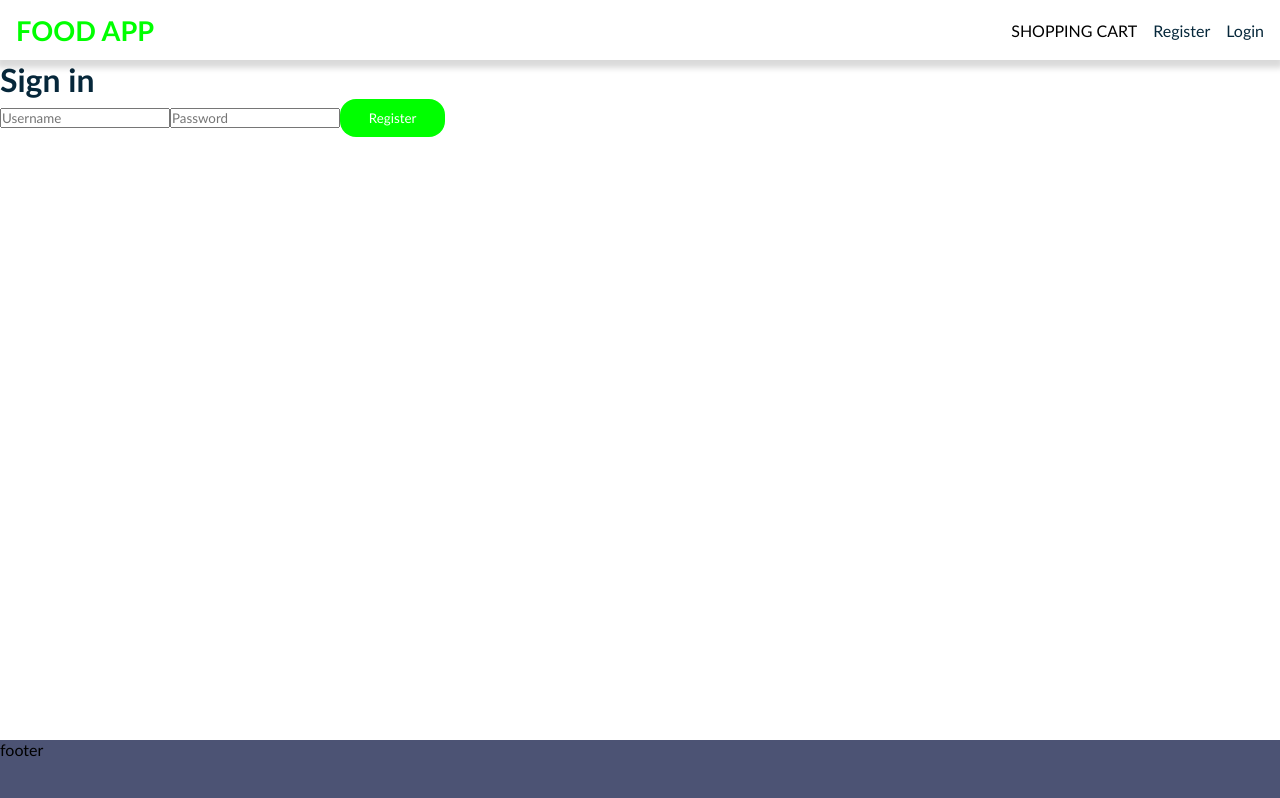
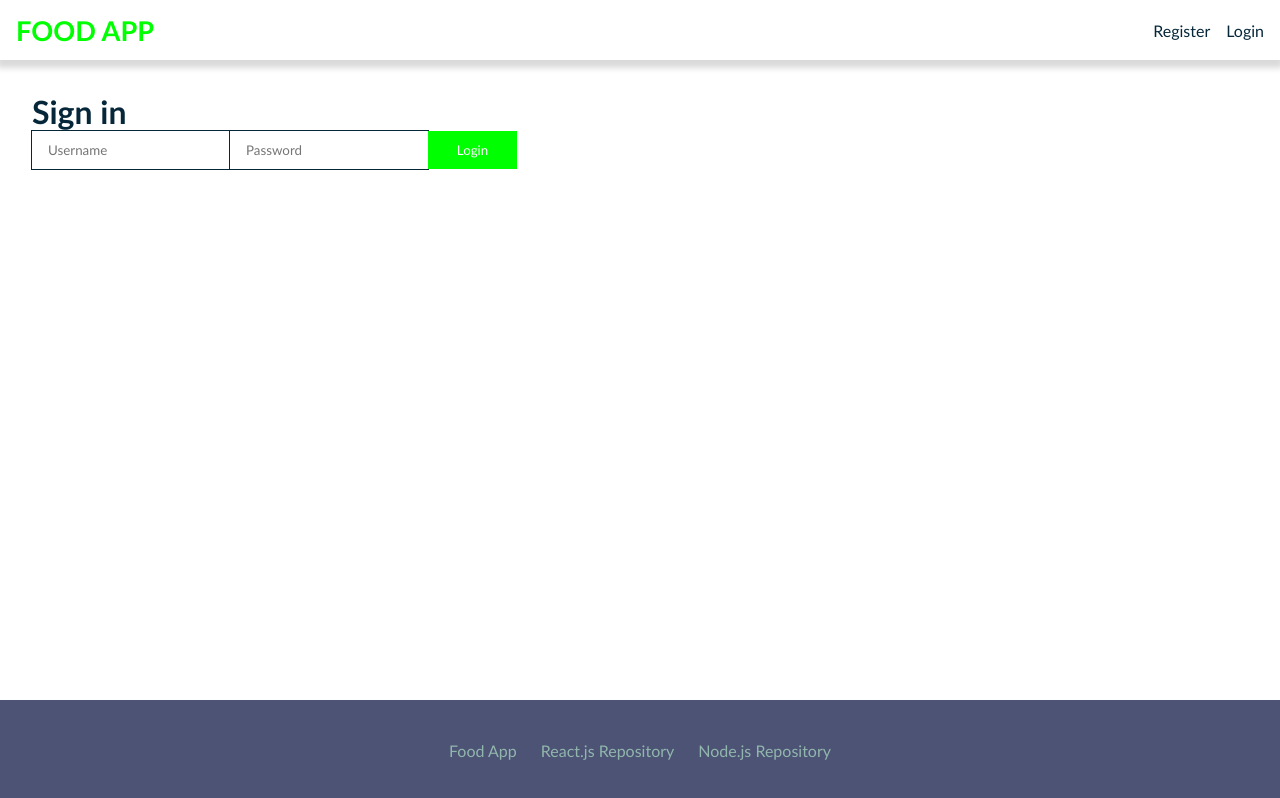
Before and after one commit to nashie1004/NextJsTsReact, a Next.js app: page /login in a window 1280 px wide. Built offline with nearby package versions, Linux system fonts and the light colour scheme.

Commit message:
adding more functionality

```diff
--- a/app/app.scss
+++ b/app/app.scss
@@ -3,6 +3,8 @@ $limegreen: lime;
 $blackish: rgb(6, 39, 58);
 $white: white;
 $grayish: rgb(76, 83, 116);
+$lightblue: rgb(80, 126, 173);
+$grayFont: rgb(145, 182, 173);
 
 *{
   padding: 0;
@@ -14,7 +16,7 @@ $grayish: rgb(76, 83, 116);
 body{
   min-height: 100vh;
   display: grid;
-  grid-template-rows: 60px 1fr 60px;
+  grid-template-rows: 60px 1fr 100px;
 
   next-route-announcer{
     display: none;
@@ -30,8 +32,17 @@ body{
     border: none;
     padding: .7rem 1.8rem;
     color: $white;
-    border-radius: 1rem;
     background: $limegreen;
+  }
+
+  input{
+    outline: 1px solid $blackish;
+    border: none;
+    padding: .7rem 1.0rem;
+
+    &:focus{
+      outline: 2px solid $lightblue;
+    }
   }
 }
 
@@ -53,7 +64,26 @@ header{
   }
 }
 main{
+  padding: 2rem;
+
+  img{
+    border-radius: 1rem;
+    object-fit: cover;
+    // width: 600px;
+    width: 40%;
+    aspect-ratio: 16 / 9;
+    box-shadow: 0px 0px 15px 9px rgba(0, 0,0,0.25);
+  }
 }
 footer{
   background: $grayish;
+  display: flex;
+  align-items: center;
+  justify-content: center;
+  flex-wrap: wrap;
+  gap: 1.5rem;
+
+  p, a{
+    color: $grayFont;
+  }
 }
--- a/app/context.tsx
+++ b/app/context.tsx
@@ -1,14 +1,15 @@
 'use client'
-import { createContext } from "react"
+import { createContext, useState } from "react"
 
-export const Data = createContext({hi: 'hi'});
+export const Data = createContext({});
 
 export default function Context({children}: any) {
-    const value = {hi: 'hi'};
+  const [loggedIn, setLoggedIn] = useState<boolean>(false)
+  const value = {loggedIn, setLoggedIn};
 
   return (
     <Data.Provider value={value}>
-        {children}
+      {children}
     </Data.Provider>
   )
 }
--- a/app/login/page.tsx
+++ b/app/login/page.tsx
@@ -8,7 +8,7 @@ export default function page() {
       <h1>Sign in</h1>
       <input type="text" placeholder='Username' />
       <input type="text" placeholder='Password' />
-      <button>Register</button>
+      <button>Login</button>
     </main>
     <Footer />
   </>
--- a/app/page.tsx
+++ b/app/page.tsx
@@ -3,6 +3,7 @@ import { useContext } from "react"
 import { Data } from "./context"
 import Header from "@/components/Header"
 import Footer from "@/components/Footer"
+import Image from "next/image"
 
 const APP_ID: string = 'a97ace78'
 const APP_KEY: string = '863bd860c767c75ee638af0ae2cc518c'
@@ -17,6 +18,8 @@ return <>
     <Header />
     <main>
       <h1>Lorem ipsum dolor sit amet.</h1>
+      <img src="https://picsum.photos/id/237/800/800"
+      alt="pic" />
     </main>
     <Footer />
   </>
--- a/app/register/page.tsx
+++ b/app/register/page.tsx
@@ -1,7 +1,12 @@
+'use client'
 import Header from '@/components/Header'
 import Footer from '@/components/Footer'
+import { Data } from '../context'
+import { useContext } from 'react'
 
 export default function page() {
+  const {loggedIn, setLoggedIn} = useContext(Data)
+
   return <>
     <Header />
     <main>
--- a/components/Footer.tsx
+++ b/components/Footer.tsx
@@ -1,5 +1,9 @@
+import Link from "next/link"
+
 export default function Footer() {
   return <footer>
-    footer
+    <p>Food App</p>
+    <Link href='/'>React.js Repository</Link>
+    <Link href='/'>Node.js Repository</Link>
   </footer>
 }
--- a/components/Header.tsx
+++ b/components/Header.tsx
@@ -1,10 +1,22 @@
+'use client'
 import Link from "next/link"
+import { Data } from "@/app/context"
+import { useContext } from "react"
 
 export default function Header() {
+  const {loggedIn, setLoggedIn} = useContext(Data);
+
   return <header>
     <Link href='/' className="logo">FOOD APP</Link>
-    <p>SHOPPING CART</p>
-    <Link href='/register'>Register</Link>
-    <Link href='/login'>Login</Link>
+    {
+      !loggedIn ? <>
+        <Link href='/register'>Register</Link>
+        <Link href='/login'>Login</Link>
+      </> : <>
+        <Link href='/search'>Search</Link>
+        <p>Shopping Cart</p>
+        <button>Sign Out</button>
+      </>
+    }
   </header>
 }
```
